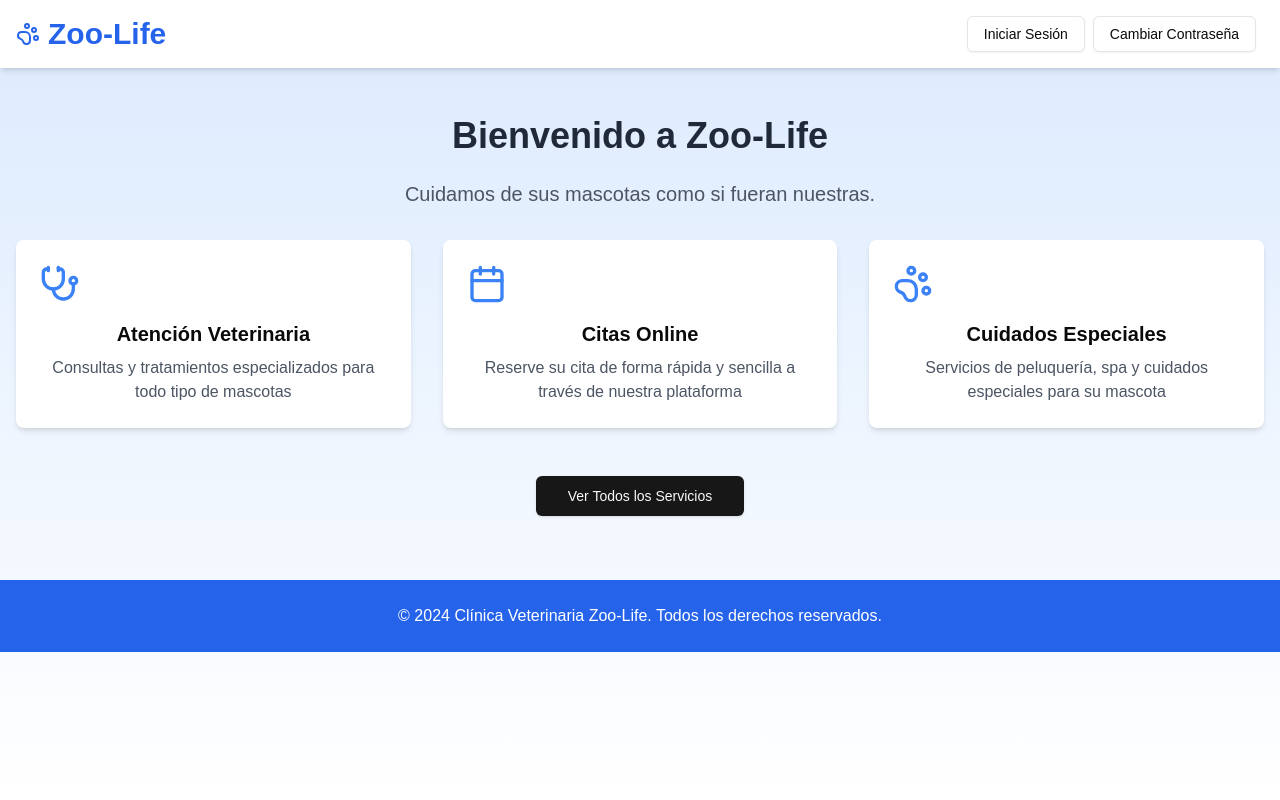
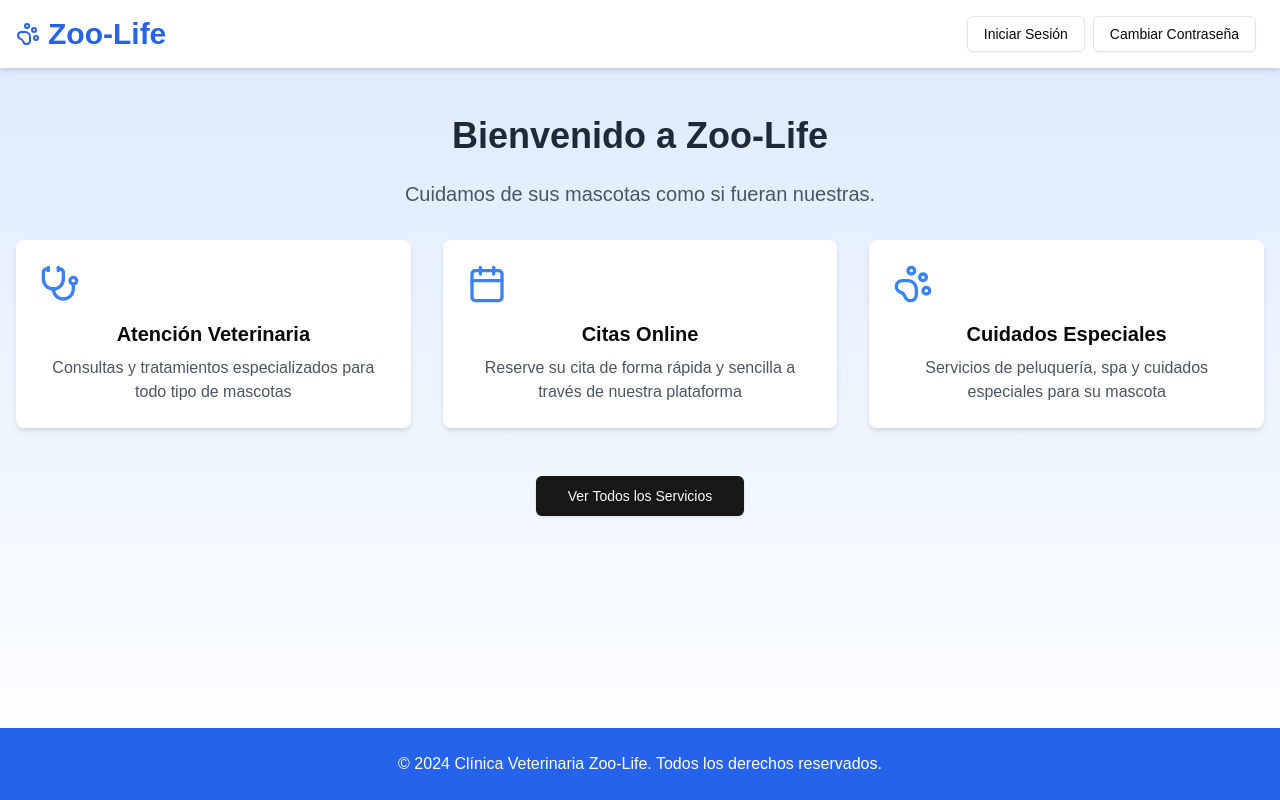
Before and after one commit to JavierCabreraC/next-vet, a Next.js app: page / in a window 1280 px wide. Built offline with nearby package versions, Linux system fonts and the light colour scheme.

Commit message:
footer fixed

```diff
--- a/src/app/page.tsx
+++ b/src/app/page.tsx
@@ -1,8 +1,6 @@
 'use client';
 import React, { useState } from 'react';
-import { Button } from '@/components/ui/button';
-import LoginForm from '@/components/ui/LoginForm';
-import ChangePasswordForm from '@/components/ui/ChangePassword';
+import { Button, ChangePasswordForm, LoginForm } from '@/components/ui/index.ui';
 import { PawPrint, Calendar, Stethoscope } from 'lucide-react';
 import { ServiceCardProps } from '@/types/index.types';
 
@@ -12,7 +10,7 @@ const VetClinicWelcomePage: React.FC = () => {
     const [showChangePassword, setShowChangePassword] = useState(false);
 
     return (
-        <div className="min-h-screen bg-gradient-to-b from-blue-100 to-white">
+        <div className="flex flex-col min-h-screen bg-gradient-to-b from-blue-100 to-white">
             <header className="bg-white shadow-md p-4">
                 <div className="container mx-auto flex justify-between items-center">
                     <h1 className="text-3xl font-bold text-blue-600">
@@ -27,7 +25,7 @@ const VetClinicWelcomePage: React.FC = () => {
                     </nav>
                 </div>
             </header>
-            <main className="container mx-auto mt-8 p-4">
+            <main className="container mx-auto mt-8 p-4 flex-grow">
                 {showLogin && (
                     <LoginForm onClose={() => setShowLogin(false)} />
                 )}
@@ -63,7 +61,7 @@ const VetClinicWelcomePage: React.FC = () => {
                     </div>
                 )}
             </main>
-            <footer className="bg-blue-600 text-white mt-12 py-6">
+            <footer className="bg-blue-600 text-white mt-auto py-6">
                 <div className="container mx-auto text-center">
                     <p>&copy; 2024 Clínica Veterinaria Zoo-Life. Todos los derechos reservados.</p>
                 </div>
```
Also changed, not shown: src/components/ui/ChangePassword.tsx (+3 -6 lines), src/components/ui/LoginForm.tsx (+2 -6 lines), src/components/ui/index.ui.tsx (line endings or trailing spaces).
